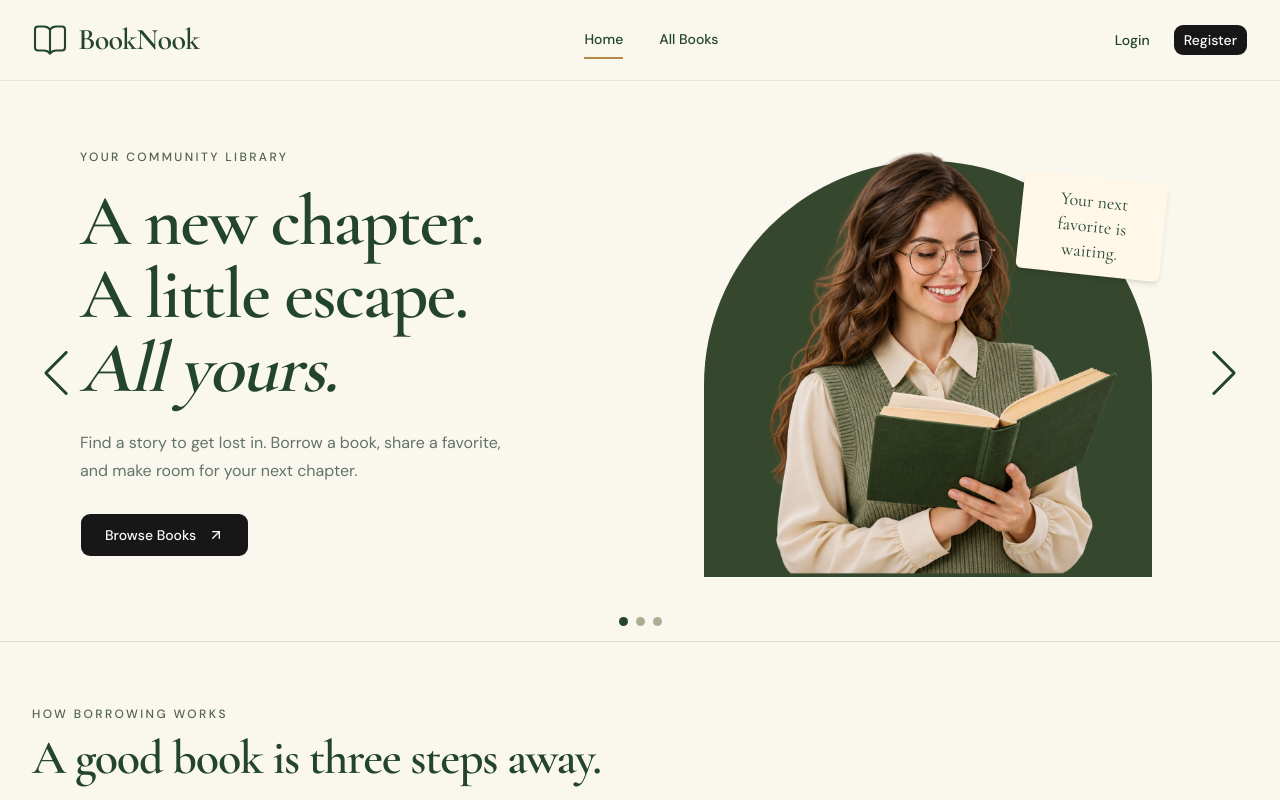
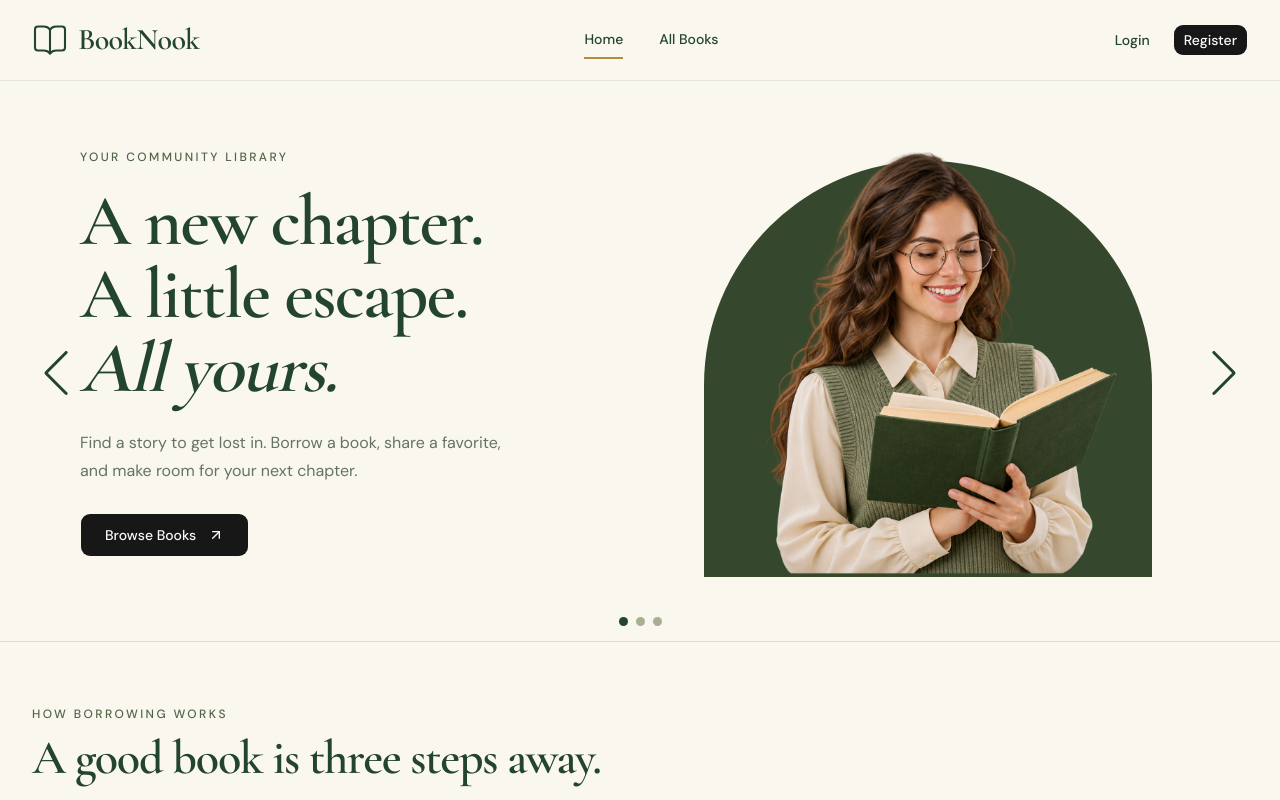
Before and after one commit to isratjahan023/booknook-client, a Next.js app: page / in a window 1280 px wide. Shown: the top 800 px of the page. Built offline with nearby package versions, Linux system fonts and the light colour scheme.

Commit message:
style: remove decorative note from hero banner

```diff
--- a/src/components/home/HeroBanner.tsx
+++ b/src/components/home/HeroBanner.tsx
@@ -110,9 +110,7 @@ export default function HeroBanner() {
                     />
                   </div>
 
-                  <div className="absolute right-0 top-12 max-w-36 rotate-6 rounded-sm bg-[#fff8e8] px-4 py-3 text-center font-serif text-lg leading-snug text-[#23452f] shadow-md sm:-right-3">
-                    Your next favorite is waiting.
-                  </div>
+
                 </div>
               </div>
             </SwiperSlide>
```
